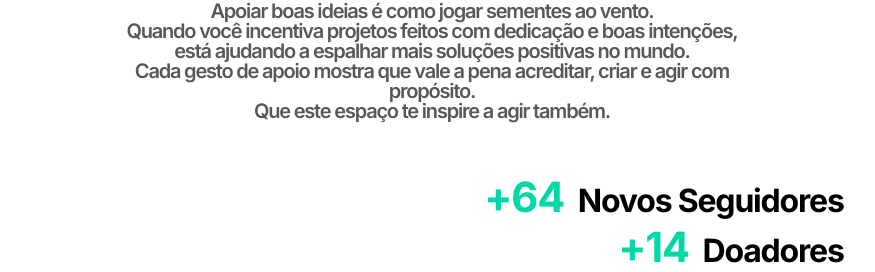
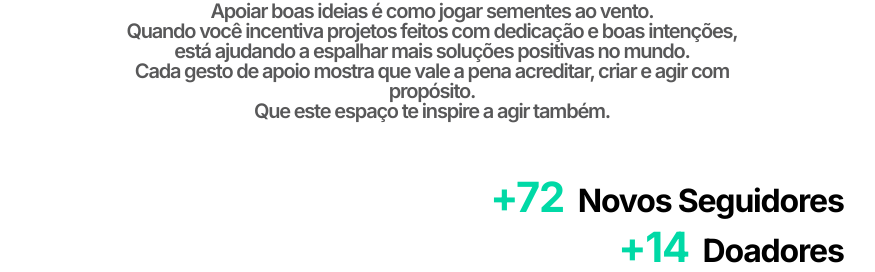
Before and after one commit to Caiorossi00/Gerador-Pex, a React (Vite) app: page / in a window 1280 px wide. Shown: the part 3372-3644 px from the top of the page, without its empty margins (208-1083 px from the left). Built offline with nearby package versions, Linux system fonts and the light colour scheme.

Commit message:
Update Apoie.tsx

```diff
--- a/src/components/Apoie/Apoie.tsx
+++ b/src/components/Apoie/Apoie.tsx
@@ -32,7 +32,7 @@ const Apoie = () => {
 
       <div className="apoio-resultados">
         <h3>
-          <span>+64 </span>Novos Seguidores
+          <span>+72 </span>Novos Seguidores
         </h3>
         <h3>
           <span>+14 </span>Doadores
```
